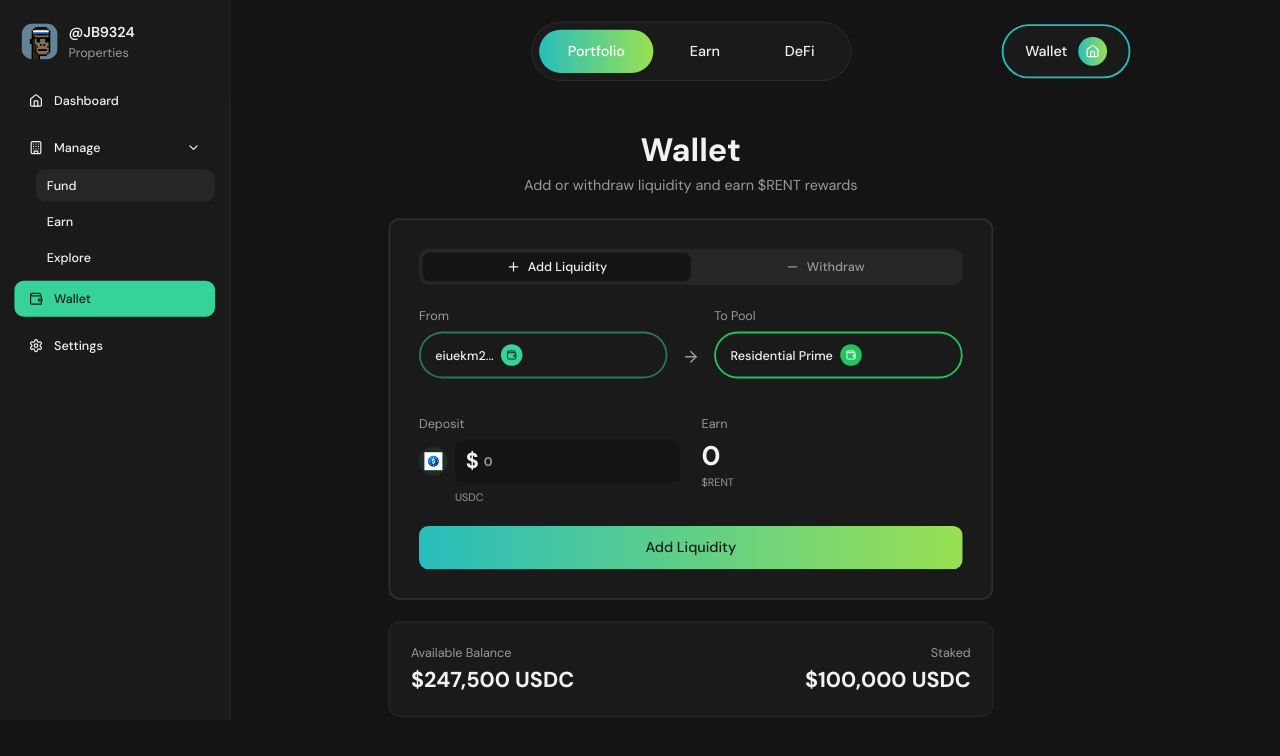
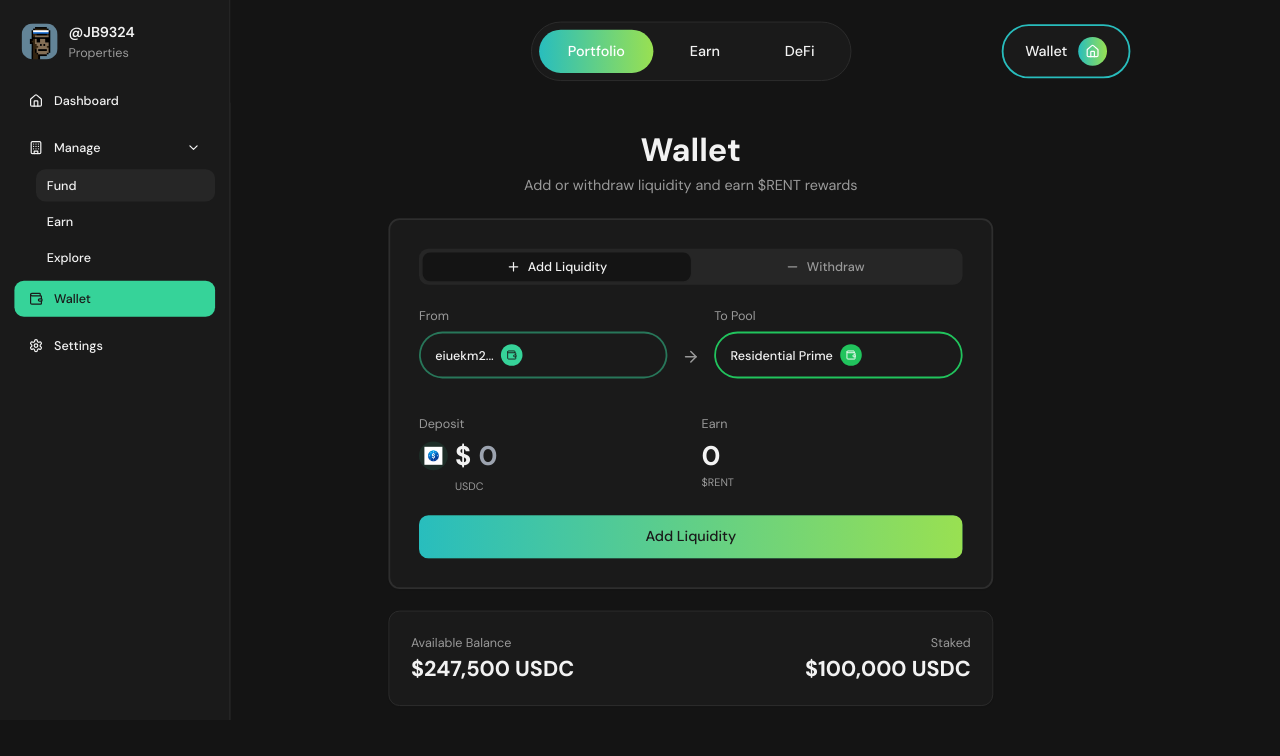
Before and after one commit to RentityTT/lp-rentitydashboard, a React (Vite) app: page / in a window 1280 px wide. Both pictures are taken after a click on the button "Fund". Shown: the top 756 px of the page. Built offline with nearby package versions, Linux system fonts and the light colour scheme.

Commit message:
Fix Wallet Deposit Input

```diff
--- a/src/components/Wallet.tsx
+++ b/src/components/Wallet.tsx
@@ -70,9 +70,8 @@ const Wallet = () => {
                         <div className="w-8 h-8 rounded-full bg-primary/10 flex items-center justify-center flex-shrink-0">
                           <img src={usdcLogo} alt="USDC" className="w-5 h-5" />
                         </div>
-                        <div className="relative flex-1">
-                          <span className="absolute left-3 top-1/2 -translate-y-1/2 text-2xl font-bold">$</span>
-                          <Input
+                        <span className="text-3xl font-bold">$</span>
+                        <input
                           type="text"
                           placeholder="0"
                           value={depositAmount}
@@ -84,9 +83,8 @@ const Wallet = () => {
                               setDepositAmount('');
                             }
                           }}
-                            className="text-2xl font-bold pl-8 h-12 border-0 focus-visible:ring-0"
+                          className="text-3xl font-bold bg-transparent border-none outline-none focus:outline-none w-full"
                         />
-                        </div>
                       </div>
                       <p className="text-xs text-muted-foreground pl-10">USDC</p>
                     </div>
@@ -142,9 +140,8 @@ const Wallet = () => {
                         <div className="w-8 h-8 rounded-full bg-primary/10 flex items-center justify-center flex-shrink-0">
                           <img src={usdcLogo} alt="USDC" className="w-5 h-5" />
                         </div>
-                        <div className="relative flex-1">
-                          <span className="absolute left-3 top-1/2 -translate-y-1/2 text-2xl font-bold">$</span>
-                          <Input
+                        <span className="text-3xl font-bold">$</span>
+                        <input
                           type="text"
                           placeholder="0"
                           value={withdrawAmount}
@@ -156,9 +153,8 @@ const Wallet = () => {
                               setWithdrawAmount('');
                             }
                           }}
-                            className="text-2xl font-bold pl-8 h-12 border-0 focus-visible:ring-0"
+                          className="text-3xl font-bold bg-transparent border-none outline-none focus:outline-none w-full"
                         />
-                        </div>
                       </div>
                       <p className="text-xs text-muted-foreground pl-10">USDC</p>
                     </div>
```
Lines whose indentation alone changed are shown as unchanged.
